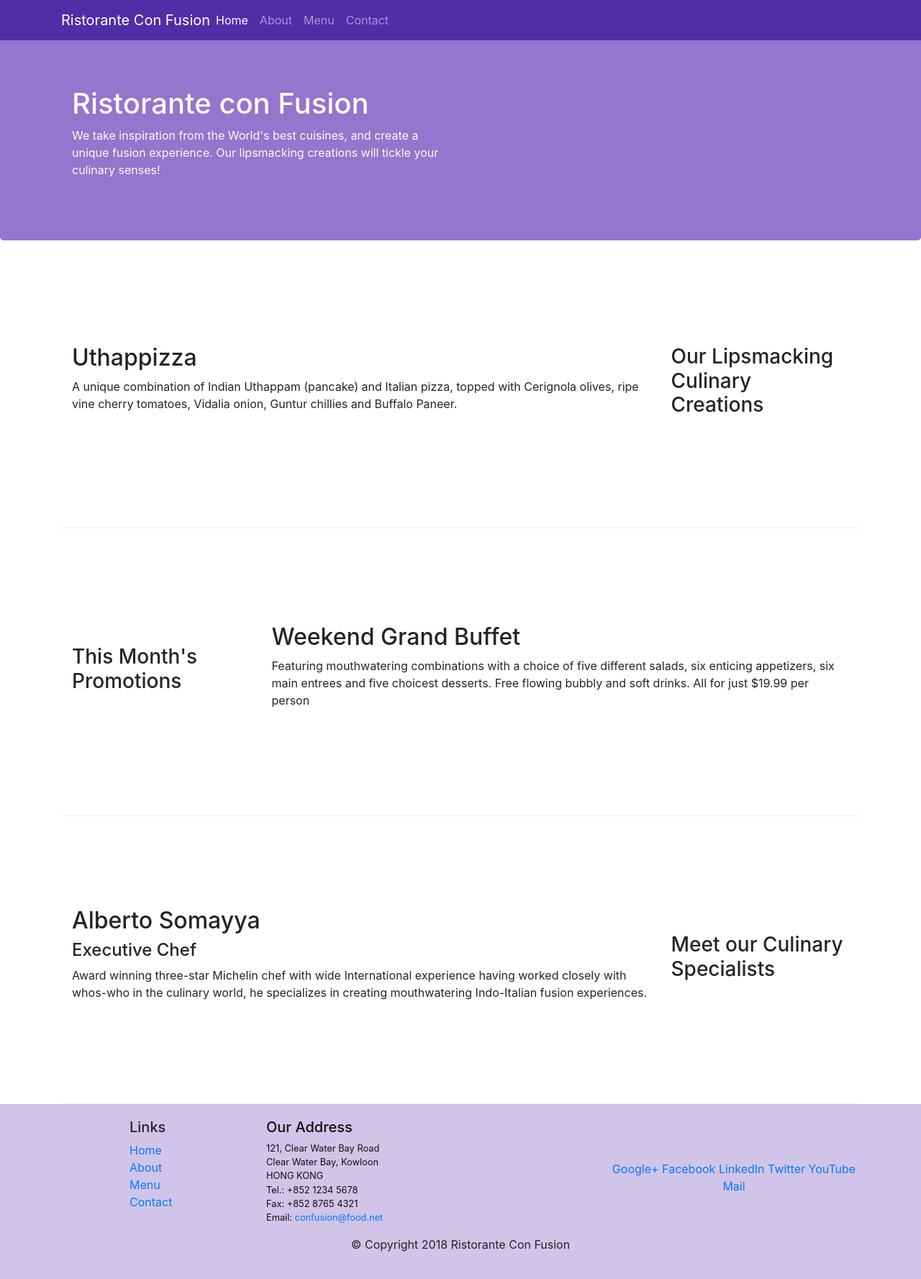
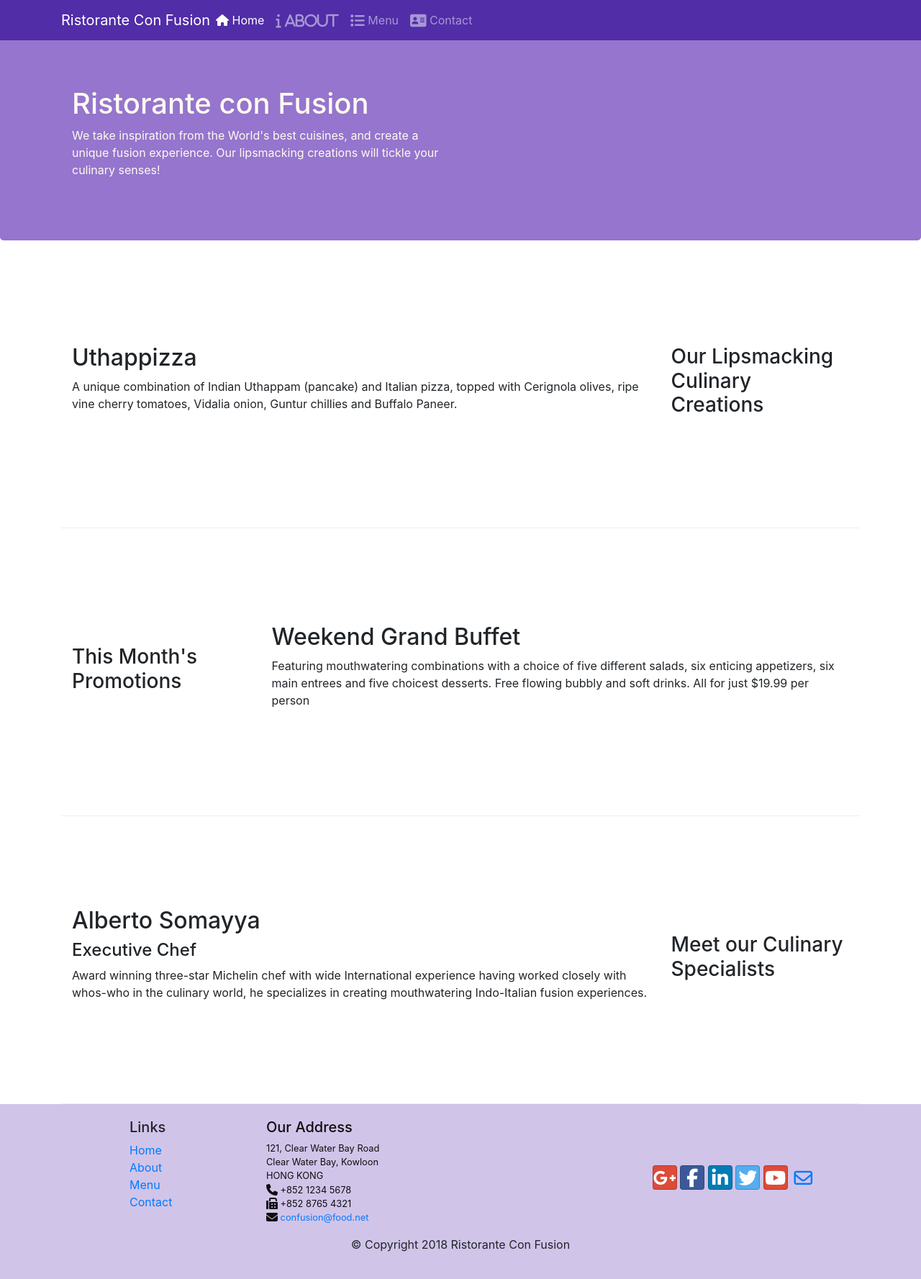
Before and after one commit to johnmartinez0408/bootstrap_coursera, a website: page index.html in a window 1280 px wide. Shown: the whole page at 72% size. Drawn offline with nearby package versions, Linux system fonts and the light colour scheme.

Commit message:
icon fonts exercise. Added icons for top nav and social links

```diff
--- a/index.html
+++ b/index.html
@@ -9,6 +9,8 @@
 
     <!-- Bootstrap CSS -->
     <link rel="stylesheet" href="node_modules/bootstrap/dist/css/bootstrap.min.css">
+    <link rel="stylesheet" href="node_modules/font-awesome/css/font-awesome.min.css">
+    <link rel="stylesheet" href="node_modules/bootstrap-social/bootstrap-social.css">
     <link rel="stylesheet" href="css/styles.css">
 
     <title>Ristorante Con Fusion</title>
@@ -24,10 +26,29 @@
             <a class="navbar-brand mr-auto" href="#">Ristorante Con Fusion</a>
             <div id="Navbar" class="collapse navbar-collapse">
                 <ul class="navbar-nav mr-auto">
-                    <li class="nav-item active"><a class="nav-link" href="#">Home</a></li>
-                    <li class="nav-item"><a class="nav-link" href="./aboutus.html">About</a></li>
-                    <li class="nav-item"><a class="nav-link" href="#">Menu</a></li>
-                    <li class="nav-item"><a class="nav-link" href="#">Contact</a></li>
+                    <li class="nav-item active">
+                        <a class="nav-link" href="#">
+                            <span class="fa fa-home"></span> Home
+                        </a>
+                    </li>
+                    <li class="nav-item">
+                        <a class="nav-link" href="./aboutus.html">
+                            <span class="fa fa-info fa-lg">
+                            About
+                        </a>
+                    </li>
+                    <li class="nav-item">
+                        <a class="nav-link" href="#">
+                            <span class="fa fa-list fa-lg"></span>
+                            Menu
+                        </a>
+                    </li>
+                    <li class="nav-item">
+                        <a class="nav-link" href="#">
+                            <span class="fa fa-address-card fa-lg"></span>
+                            Contact
+                        </a>
+                    </li>
                 </ul>
             </div>
         </div>
@@ -98,19 +119,20 @@
 		              121, Clear Water Bay Road<br>
 		              Clear Water Bay, Kowloon<br>
 		              HONG KONG<br>
-		              Tel.: +852 1234 5678<br>
-		              Fax: +852 8765 4321<br>
-		              Email: <a href="mailto:confusion@food.net">confusion@food.net</a>
+		              <i class="fa fa-phone fa-lg"></i> +852 1234 5678<br>
+		              <i class="fa fa-fax fa-lg"></i> +852 8765 4321<br>
+		              <i class="fa fa-envelope fa-lg"></i>
+                        <a href="mailto:confusion@food.net">confusion@food.net</a>
 		           </address>
                 </div>
                 <div class="col-12 col-sm-4 align-self-center">
                     <div class="text-center">
-                        <a href="http://google.com/+">Google+</a>
-                        <a href="http://www.facebook.com/profile.php?id=">Facebook</a>
-                        <a href="http://www.linkedin.com/in/">LinkedIn</a>
-                        <a href="http://twitter.com/">Twitter</a>
-                        <a href="http://youtube.com/">YouTube</a>
-                        <a href="mailto:">Mail</a>
+                        <a class="btn btn-social-icon btn-google" href="http://google.com/+"><i class="fa fa-google-plus fa-lg"></i></a>
+                        <a class="btn btn-social-icon btn-facebook" href="http://www.facebook.com/profile.php?id="><i class="fa fa-facebook fa-lg"></i></a>
+                        <a class="btn btn-social-icon btn-linkedin" href="http://www.linkedin.com/in/"><i class="fa fa-linkedin fa-lg"></i></a>
+                        <a  class="btn btn-social-icon btn-twitter"href="http://twitter.com/"><i class="fa fa-twitter fa-lg"></i></a>
+                        <a class="btn btn-social-icon btn-google" href="http://youtube.com/"><i class="fa fa-youtube fa-lg"></i></a>
+                        <a class="btn btn-social-icon" href="mailto:"><i class="fa fa-envelope-o fa-lg"></i></a>
                     </div>
                 </div>
            </div>
--- a/package.json
+++ b/package.json
@@ -15,6 +15,8 @@
   },
   "dependencies": {
     "bootstrap": "^4.0.0",
+    "bootstrap-social": "^5.1.1",
+    "fontawesome": "^4.7.0",
     "jquery": "^3.3.1",
     "popper.js": "^1.12.9"
   }
```
Also changed, not shown: aboutus.html (+32 -13 lines), 3 other files.
